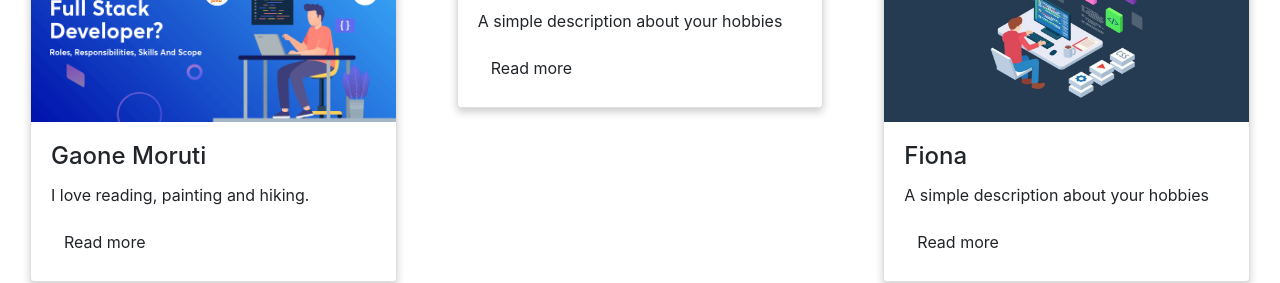
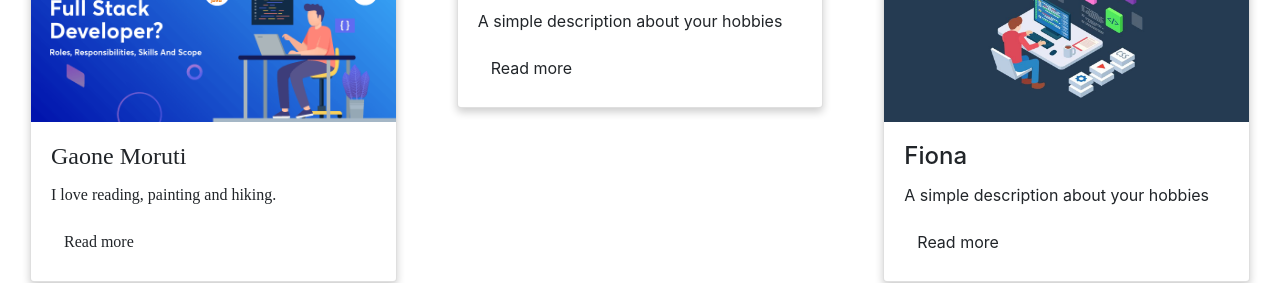
Before and after one commit to gaonemorutii/odc-web-dev-tutorial, a plain HTML site: page index.html in a window 1280 px wide. Shown: the part 522-805 px from the top of the page. Drawn offline with nearby package versions, Linux system fonts and the light colour scheme.

Commit message:
changed font family

```diff
--- a/index.html
+++ b/index.html
@@ -126,13 +126,14 @@
           <!-- Card content -->
           <div class="card-body">
             <!-- Title -->
-            <h4 class="card-title">Gaone Moruti </h4>
+            <h4 class="card-title" style="font-family: 'Playfair Display', serif;">Gaone Moruti</h4>
             <!-- Text -->
-            <p class="card-text">I love reading, painting and hiking.</p>
+            <p class="card-text" style="font-family: 'Playfair Display', serif;">I love reading, painting and hiking.</p>
             <!-- Button -->
-            <button type="button" class="btn btn-light-blue btn-md">Read more</button>
+            <button type="button" class="btn btn-light-blue btn-md" style="font-family: 'Playfair Display', serif;">Read more</button>
           </div>
         </div>
+
         <!-- Card -->
       </div>
       <div class="col-xs-12 col-sm-6 col-md-4">
```
